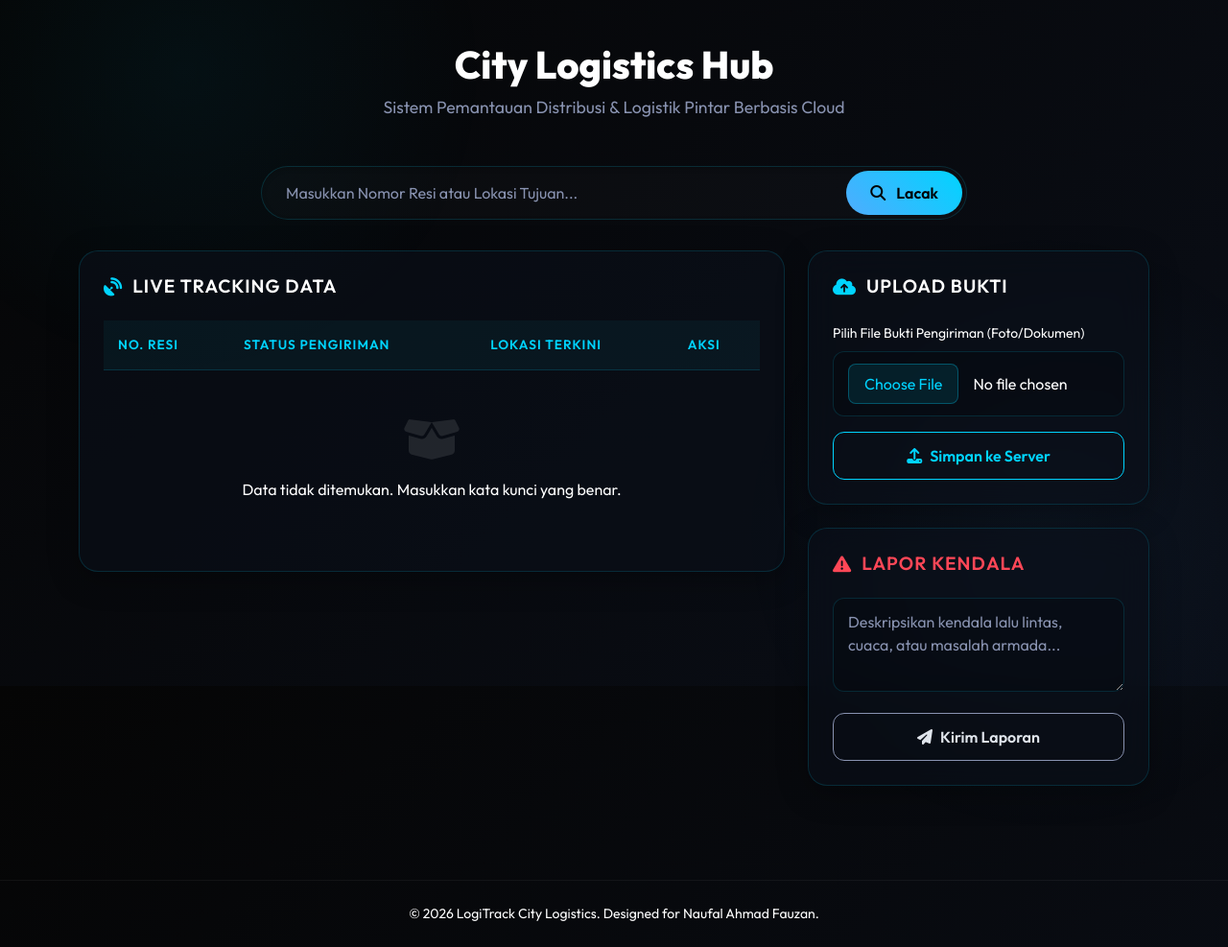
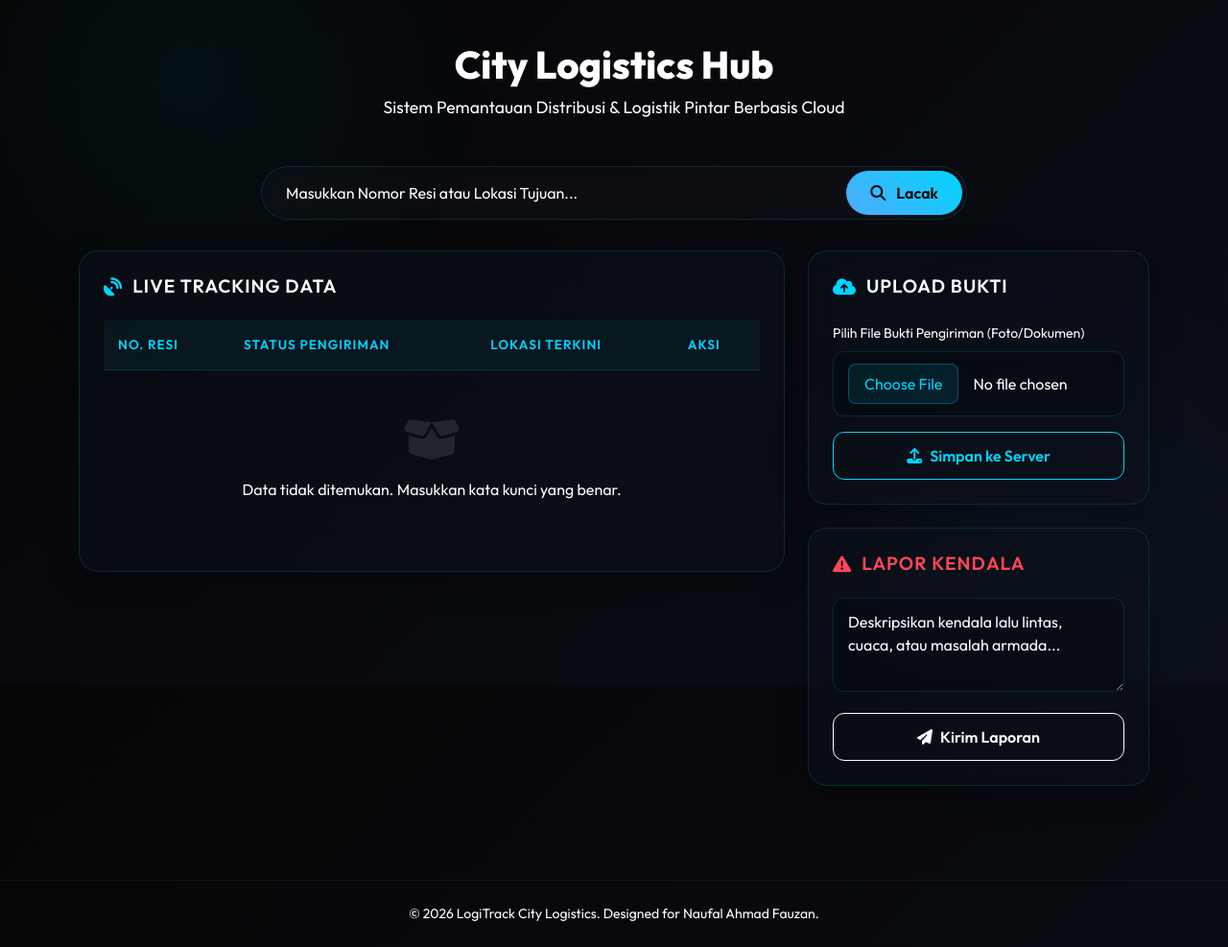
Before and after one commit to nafa13/UTS-cloud-track, a Flask app: page / in a window 1280 px wide. Shown: the part 85-1072 px from the top of the page at 96% size. Run offline with Flask 3, Linux system fonts and the light colour scheme; data that the repository does not hold is empty.

Commit message:
ubah warna teks

```diff
--- a/static/css/style.css
+++ b/static/css/style.css
@@ -5,8 +5,8 @@
             --card-border: rgba(0, 212, 255, 0.15);
             --primary-blue: #00d4ff;
             --secondary-blue: #4facfe;
-            --text-light: #e0e5ec;
-            --text-muted: #8892b0;
+            --text-light: #ffffff;
+            --text-muted: #ffffff;
             --glass-blur: blur(16px);
         }
 
```
